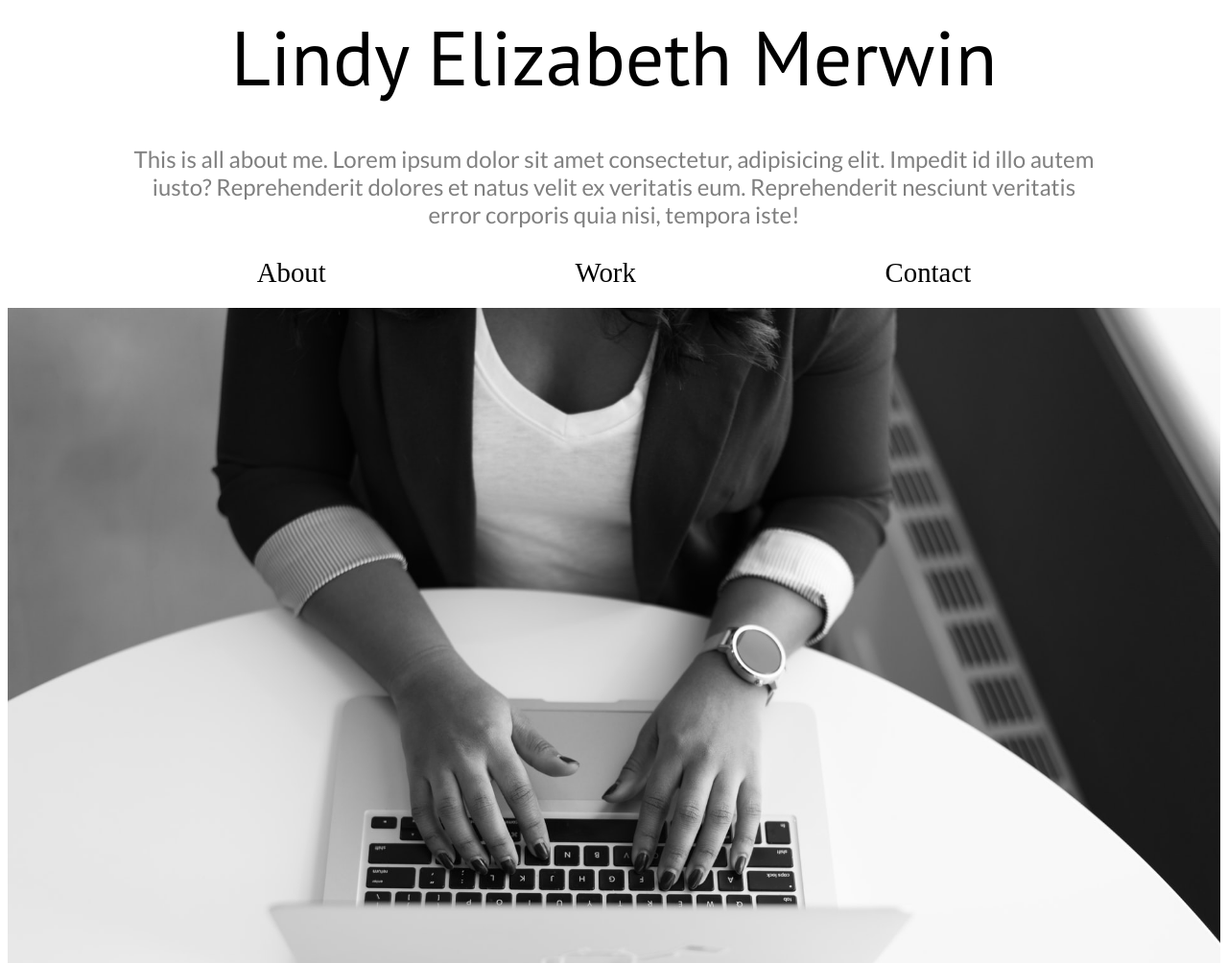
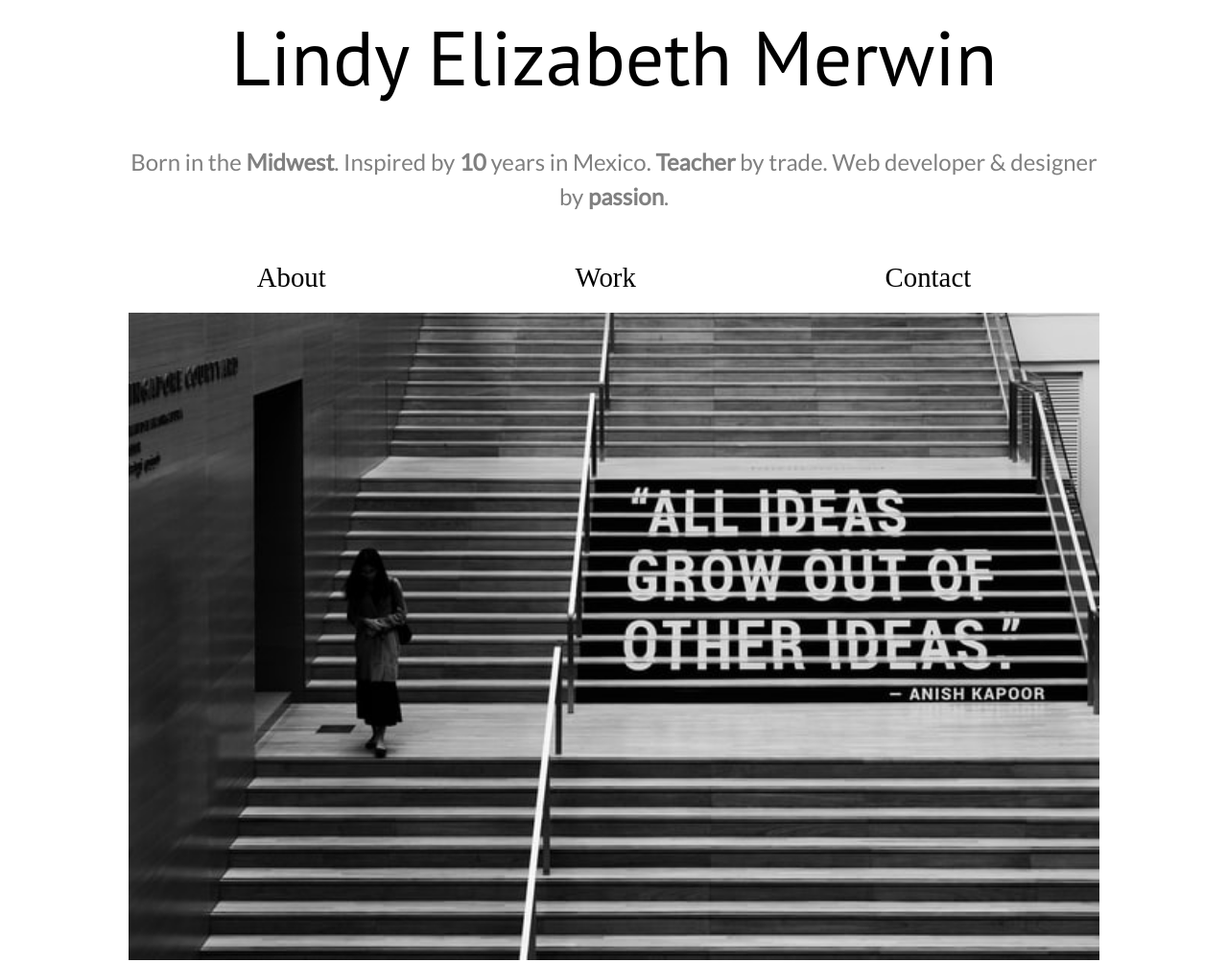
Before and after one commit to lindyem/lindyem-webpage, a plain HTML site: page index.html in a window 1280 px wide. Shown: the top 1004 px of the page at 96% size. Drawn offline with Linux system fonts and the light colour scheme.

Commit message:
Image change text change

```diff
--- a/index.html
+++ b/index.html
@@ -10,14 +10,16 @@
 <body>
     <div class="hero">
     <div class="name-title">Lindy Elizabeth Merwin</div>
-    <div class="blurb">This is all about me. Lorem ipsum dolor sit amet consectetur, adipisicing elit. Impedit id illo autem iusto? Reprehenderit dolores et natus velit ex veritatis eum. Reprehenderit nesciunt veritatis error corporis quia nisi, tempora iste!</div>
+    <div class="blurb"> Born in the <span>Midwest</span>. Inspired by <span>10</span> years in Mexico. <span>Teacher</span> by trade. Web developer &amp; designer by <span>passion</span>.</div>
+    <div class="menu"> </div>
     <div class="menu">
         <div><a class="header-link" href="#about">About</a></div>
         <div><a class="header-link" href="#work">Work</a></div>
         <div><a class="header-link" href="#contact">Contact</a></div>
     </div>
-    <div class=himage> <img class="hero-image" src="./img/hero1.jpg"></div>
+    <div class=himage> <img class="hero-image" src="./img/ideas2.jpg"></div>
 </div>
+
 <div id="about">
     <div class="about-me">a little about me</div>
     <div class="paragraphs">
@@ -25,19 +27,23 @@
     <div class="border"></div>
     <div class="para2">Moving forward I want to combine my love of education with my new love of front-end development and instructional design. As a bilingual educator, English and Spanish, and my background in curriculum development, educational philosophy and project management skills, I hope to keep building bridges and creating content in my community through web design and e-learning experiences.</div>
     </div>
+
+
+
+    <!--
     <div id="work" class="work">
         <div class="frontend">
             <div> <img src="./img/html.png"></div>
             <div class="html-css">HTML/CSS</div>
-            <div class="frontend-text">Lorem ipsum dolor sit amet consectetur adipisicing elit. Totam laborum quos minima repudiandae quia fugiat dolorum incidunt, error minus qui consequuntur nulla sequi unde placeat laudantium libero consequatur itaque sint.</div>
+             <!--- <div class="frontend-text">Lorem ipsum dolor sit amet consectetur adipisicing elit. Totam laborum quos minima repudiandae quia fugiat dolorum incidunt, error minus qui consequuntur nulla sequi unde placeat laudantium libero consequatur itaque sint.</div>
         </div>
         <div class="lx">
         <div> <img src="./img/pencil.png"></div>
         <div class="lxdesign"> Instructional Design/E-Learning</div>
-        <div class="lx-text">Lorem ipsum dolor sit amet consectetur adipisicing elit. Sed aperiam alias iure corporis minima, dicta veniam nulla mollitia voluptas ipsa quam cupiditate est ad et molestias esse aspernatur aliquid deleniti?</div>
+          <!---<div class="lx-text">Lorem ipsum dolor sit amet consectetur adipisicing elit. Sed aperiam alias iure corporis minima, dicta veniam nulla mollitia voluptas ipsa quam cupiditate est ad et molestias esse aspernatur aliquid deleniti?</div>
         </div>
         </div>
-
+    -->
 
     <div id="contact" class="contact">
 
--- a/main.css
+++ b/main.css
@@ -19,6 +19,11 @@ html{
     margin: 0 auto;
     margin-top: 40px;
     margin-bottom: 30px;
+    line-height: 1.5em;
+}
+.blurb span{
+    font-weight: 800;
+    color:;
 }
 
 .menu{
@@ -42,6 +47,7 @@ html{
 .hero-image{
     width: 100%;
     height: auto;
+    width: 80%;
     display: block;
     margin: 0 auto;
 }
@@ -58,12 +64,15 @@ html{
     font-family: 'Lato', sans-serif;
     padding-bottom: 80px;
 
+
+
 }
 .para1{
     font-size: 1.6em;
     line-height: 30px;
     text-align: left;
     margin: 20px;
+    justify-content: center;
 
 }
 .border{
@@ -284,7 +293,6 @@ html{
         padding-bottom: 80px;
         margin: 70%;
 
-
     }
     .para1{
         font-size: 1.6em;
```
Also changed, not shown: img/ideas1.jpg (added), img/ideas2.jpg (added), 1 other file.
